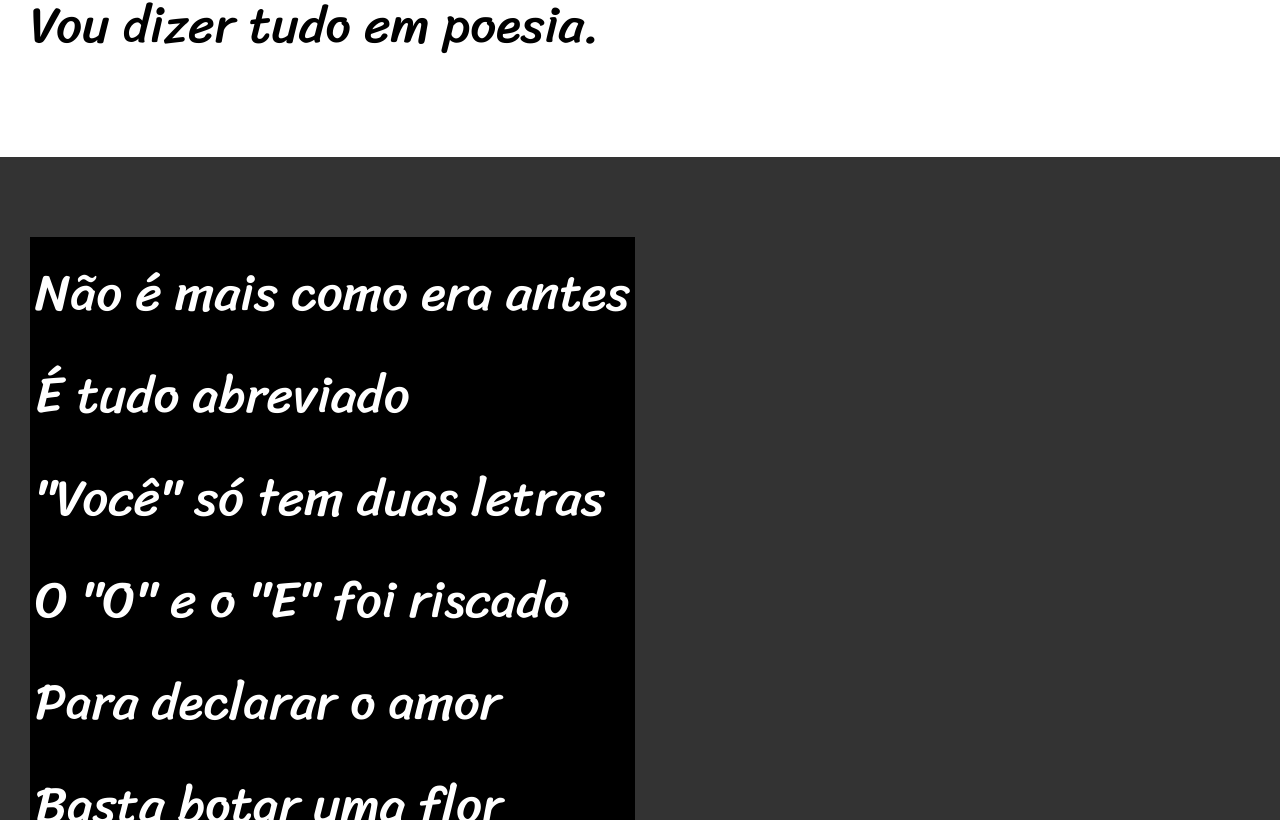
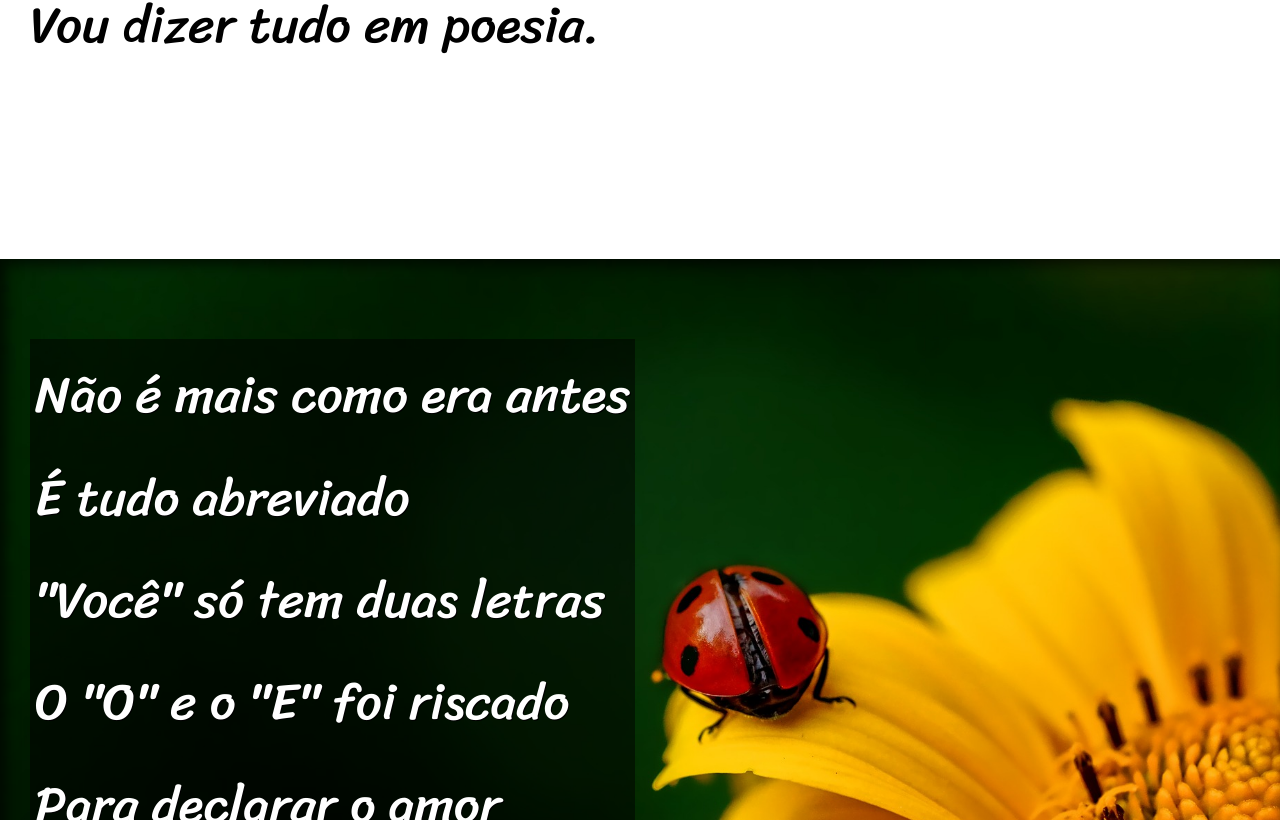
Before and after one commit to CaueKepler/html-css, a plain HTML site: page exercicios/desafio012/index.html in a window 1280 px wide. Shown: the part 980-1800 px from the top of the page. Drawn offline with Linux system fonts and the light colour scheme.

Commit message:
finalizando o desafio

```diff
--- a/exercicios/desafio012/estilo/style.css
+++ b/exercicios/desafio012/estilo/style.css
@@ -58,6 +58,10 @@ section {
     font-size: 4vw;
 }
 
+section > p {
+    padding-bottom: 2em;
+}
+
 section.normal {
     background-color: white;
     color: black;
@@ -66,12 +70,27 @@ section.normal {
 section.imagem {
     background-color: rgb(51, 51, 51);
     color: white;
+    box-shadow: inset 6px 6px 13px 0px rgba(0, 0, 0, 0.658);
+    background-attachment: fixed;
 }
 
 section.imagem > p {
     display: inline-block;
     padding: 5px;
-    background-color: black;
+    background-color: rgb(0, 0 , 0, 0.514);
+    text-shadow: 1px 1px 0px black;
+}
+
+section#img01 {
+    background-image: url('../imagens/background001.jpg');
+    background-position: right center;
+    background-size: cover;
+}
+
+section#img02 {
+    background-image: url('../imagens/background002.jpg');
+    background-position: ;
+    background-size: cover;
 }
 
 footer {
--- a/exercicios/desafio012/index.html
+++ b/exercicios/desafio012/index.html
@@ -25,7 +25,7 @@
     </section>
 
 
-    <section class="imagem">
+    <section class="imagem" id="img01">
         <p>
             Não é mais como era antes <br>
             É tudo abreviado <br>
@@ -61,7 +61,7 @@
     </section>
 
 
-    <section class="imagem">
+    <section class="imagem" id="img02">
         <p>
             Tenho saudade das cartas <br>
             Escritas com a própria mão<br>
```
